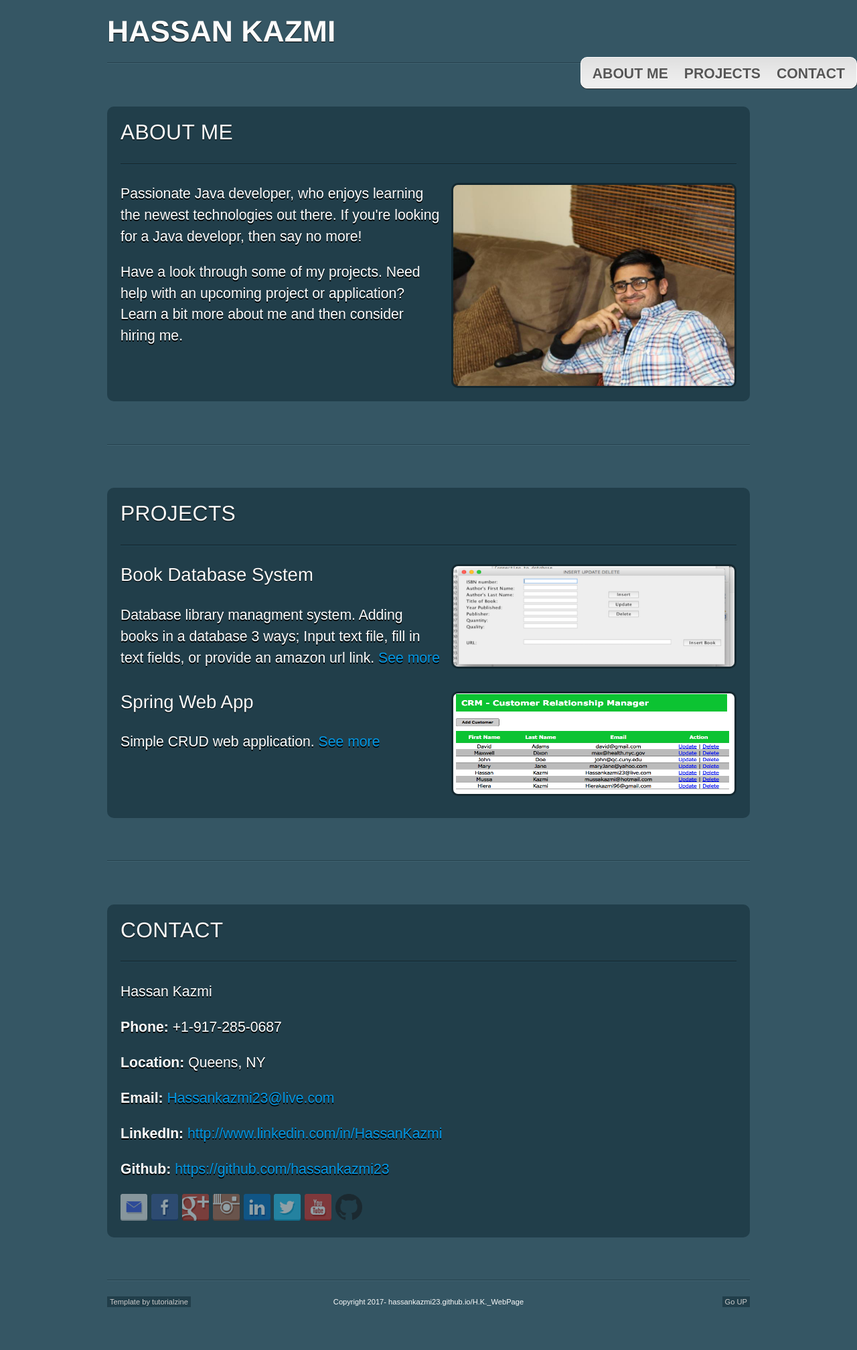
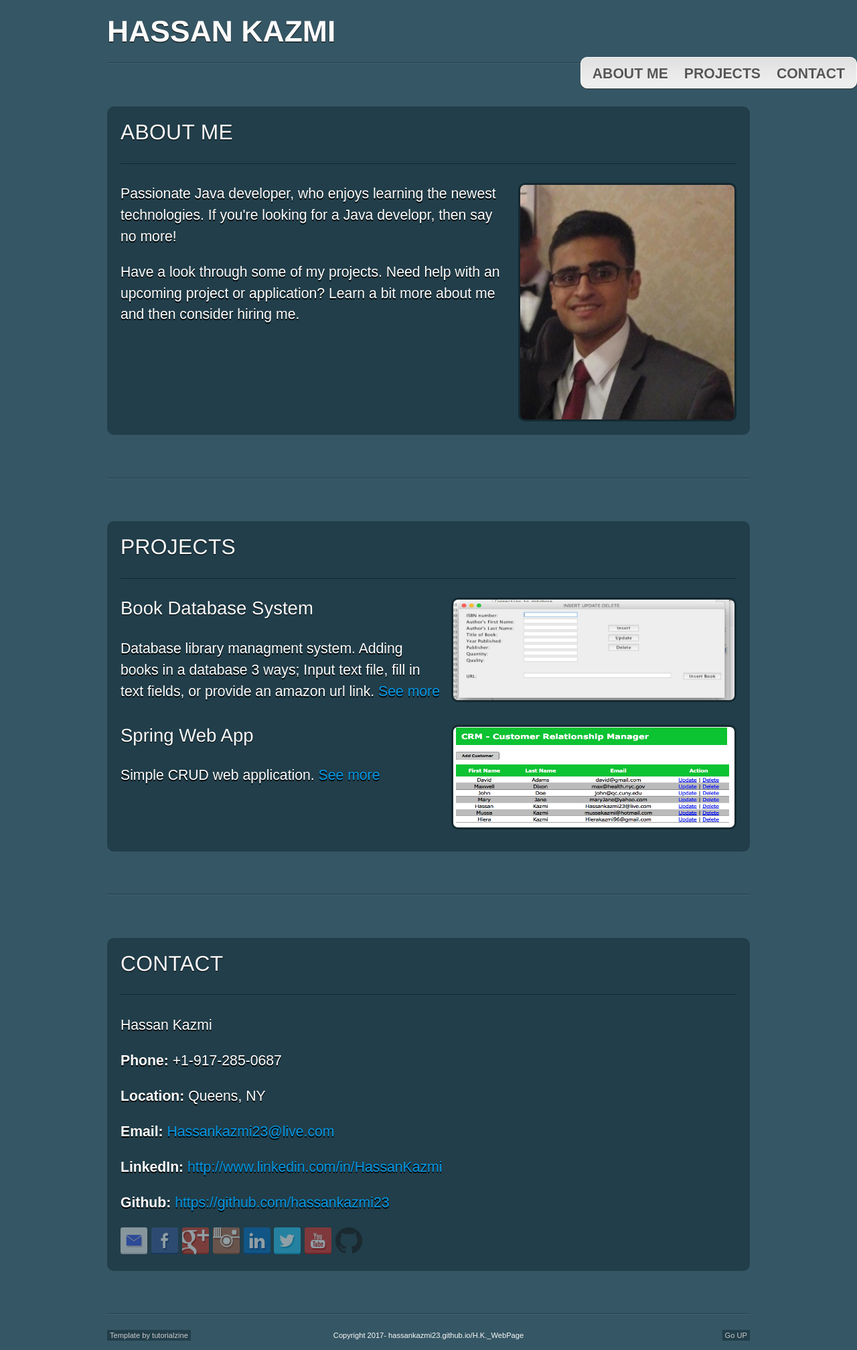
Before and after one commit to Hassankazmi23/H.K._WebPage, a Jekyll site: the page built from index.html, in a window 1280 px wide. Shown: the whole page at 67% size. Built offline with Jekyll 4.4.1, drawn with Linux system fonts in a browser that asks for light colours; nearby versions of some CDN libraries; before the commit the page ends 1965 px from its top, so only the background shows below that.

Commit message:
Adjustments homepage

```diff
--- a/EasyAccessBooks.html
+++ b/EasyAccessBooks.html
@@ -15,13 +15,15 @@ layout: project
                         </figure>
                              </div>
                           <div>
-
+                        <br></br>
                         <p> This program is a simple database library managment system. Adding books in a database 3 ways; input text file, fill in text fields, or provide an amazon url link. </p>
 
                         <p> The program is built on JAVA SE, which includes HttpURLConnection, and JDBC API. Once the program starts, it will connect to the given local database, then extract the information from the given input file into the database. </p>
 
                         <p> A GUI will pop up, after the previous step is done. The GUI consists of Jtextfields, where you can enter the book's information manually, delete a specific book, or update it. Another opition is you can enter a book by providing an Amazon URL link.
                         </p>
+
+                        <p> <a href target="_blank" = "https://github.com/Hassankazmi23/Projects/tree/master/BookManagment">Source Code</a></p>
 
 
 
--- a/css/styles.css
+++ b/css/styles.css
@@ -171,6 +171,16 @@ figure{
 	width:420px;
 }
 
+.figureHassan{
+	border:3px solid #142830;
+	float:right;
+	height:350px;
+	margin-left:15px;
+	overflow:hidden;
+	width:320px;
+
+}
+
 .projectsFigure{
 
 	border:3px solid #142830;
--- a/index.html
+++ b/index.html
@@ -17,11 +17,11 @@ layout: default
 
                     <div class="articleBody clear">
 
-                    	<figure> <!-- The figure tag marks data (usually an image) that is part of the article -->
-	                    	<img src="Images/HKazmi2.jpeg" width="520" height="340" /></a>
+                    	<figure class = "figureHassan"> <!-- The figure tag marks data (usually an image) that is part of the article -->
+	                    	<img src="Images/Hkazmi100.jpg" width="320" height="640" /></a>
                         </figure>
 
-                       <p> Passionate Java developer, who enjoys learning the newest technologies out there. If you're looking for a Java developr, then say no more!
+                       <p> Passionate Java developer, who enjoys learning the newest technologies. If you're looking for a Java developr, then say no more!
                         </p>
                         <p> Have a look through some of my projects. Need help with an upcoming project or application? Learn a bit more about me and then consider hiring me.
                         </p>
```
Also changed, not shown: Images/HKazmi2.jpeg (deleted), Images/Hkazmi1.jpeg (deleted), Images/Hkazmi100.jpg (added).
